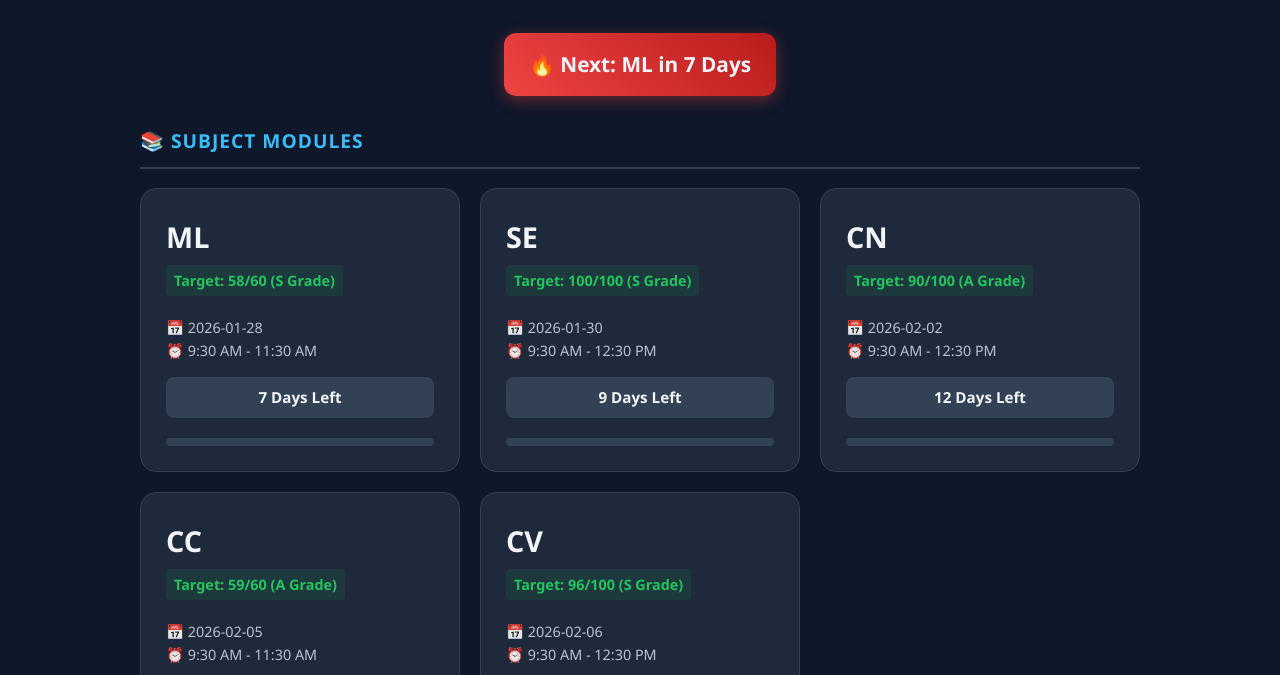
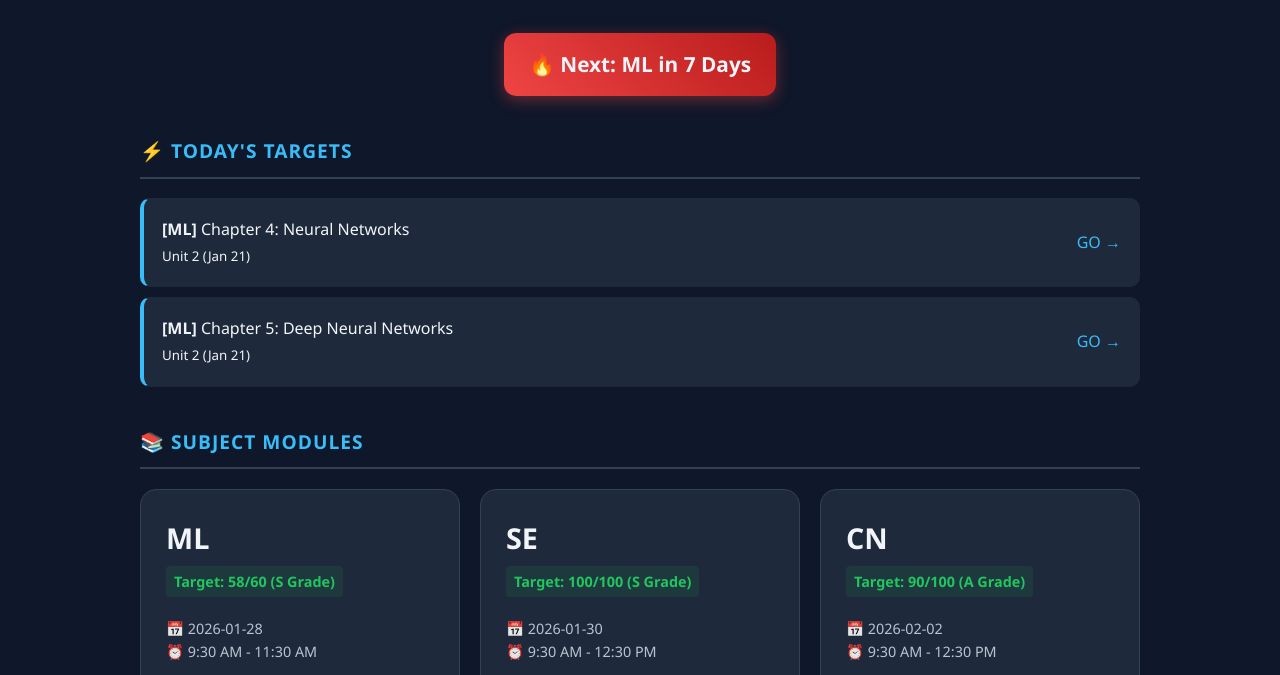
Before and after one commit to nishitapj/exam-tracker, a plain HTML site: page index.html in a window 1280 px wide. Shown: the part 96-771 px from the top of the page. Drawn offline with Linux system fonts and the light colour scheme; no server answers.

Commit message:
Add files via upload

```diff
--- a/index.html
+++ b/index.html
@@ -205,11 +205,11 @@
                 <div id="main-countdown" class="countdown-box">Calculating...</div>
             </div>
 
-            <h3 class="section-title" style="margin-top:0">📚 Subject Modules</h3>
-            <div class="subject-grid" id="subject-grid"></div>
-
             <h3 class="section-title">⚡ Today's Targets</h3>
             <div id="today-tasks">Loading...</div>
+
+            <h3 class="section-title">📚 Subject Modules</h3>
+            <div class="subject-grid" id="subject-grid"></div>
 
             <div onclick="showPage('revision-page')" class="revision-footer-btn">
                 <div>
```
